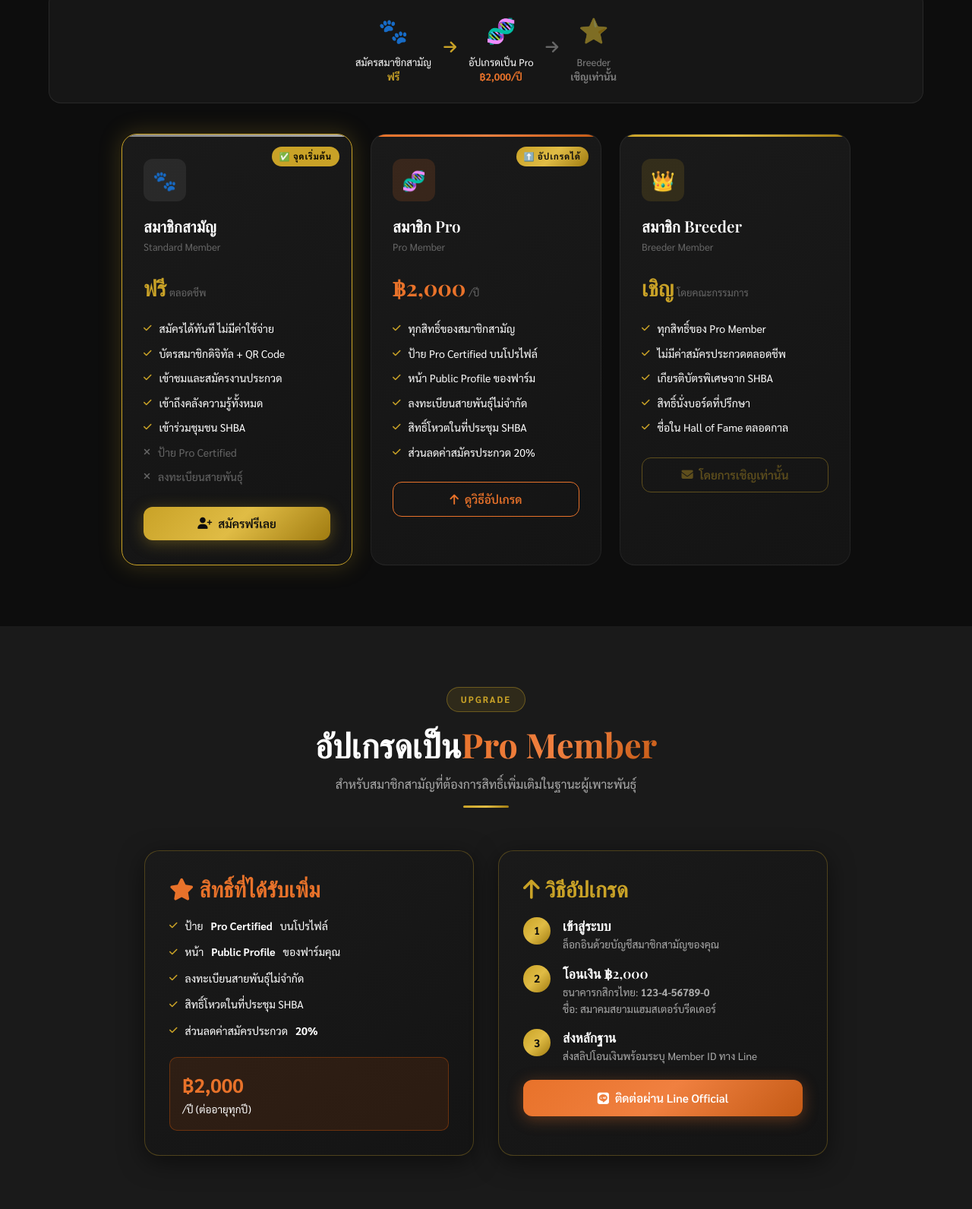
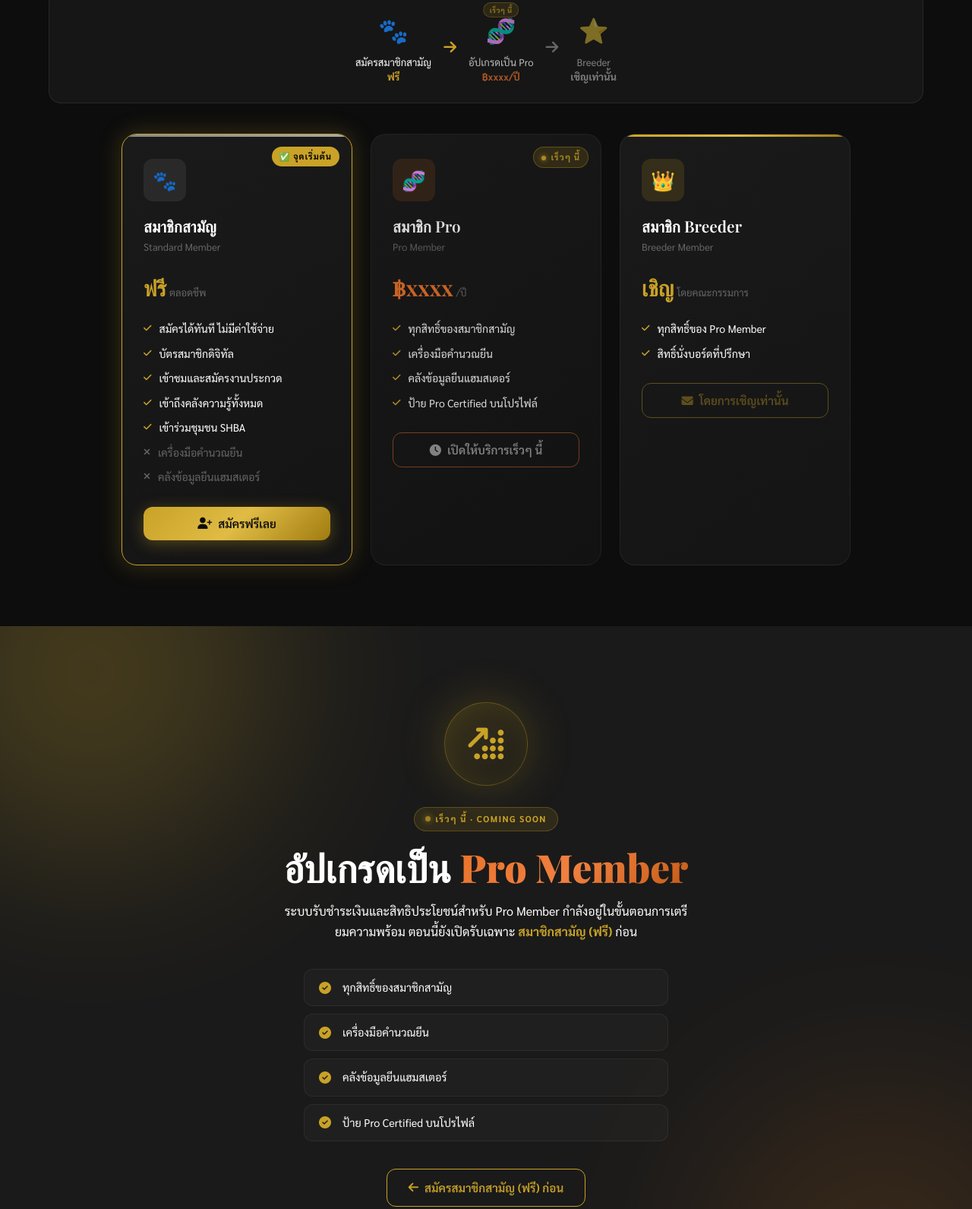
Before and after one commit to siamhba09/SHBAweb, a plain HTML site: page membership.html in a window 1280 px wide. Shown: the part 644-2235 px from the top of the page at 76% size. Drawn offline with nearby package versions, Linux system fonts and the light colour scheme; no server answers.

Commit message:
ข้อความอธิบาย

```diff
--- a/membership.html
+++ b/membership.html
@@ -170,9 +170,10 @@
         <div class="mem-flow-label">สมัครสมาชิกสามัญ<br/><span style="color:var(--gold);font-weight:700">ฟรี</span></div>
       </div>
       <div class="mem-flow-arrow"><i class="fa-solid fa-arrow-right"></i></div>
-      <div class="mem-flow-step">
+      <div class="mem-flow-step" style="opacity:.7;position:relative">
+        <span style="position:absolute;top:-10px;left:50%;transform:translateX(-50%);font-size:.58rem;font-weight:700;padding:2px 8px;border-radius:999px;background:rgba(200,160,32,0.18);color:var(--gold);border:1px solid rgba(200,160,32,0.4);white-space:nowrap;text-transform:uppercase;letter-spacing:.05em">เร็วๆ นี้</span>
         <div class="mem-flow-icon">🧬</div>
-        <div class="mem-flow-label">อัปเกรดเป็น Pro<br/><span style="color:var(--orange);font-weight:700">฿2,000/ปี</span></div>
+        <div class="mem-flow-label">อัปเกรดเป็น Pro<br/><span style="color:var(--orange);font-weight:700">฿xxxx/ปี</span></div>
       </div>
       <div class="mem-flow-arrow dim"><i class="fa-solid fa-arrow-right"></i></div>
       <div class="mem-flow-step dim">
@@ -194,19 +195,41 @@
         </div>
         <div class="mem-features">
           <div class="mem-feature"><i class="fa-solid fa-check check"></i> สมัครได้ทันที ไม่มีค่าใช้จ่าย</div>
-          <div class="mem-feature"><i class="fa-solid fa-check check"></i> บัตรสมาชิกดิจิทัล + QR Code</div>
+          <div class="mem-feature"><i class="fa-solid fa-check check"></i> บัตรสมาชิกดิจิทัล</div>
           <div class="mem-feature"><i class="fa-solid fa-check check"></i> เข้าชมและสมัครงานประกวด</div>
           <div class="mem-feature"><i class="fa-solid fa-check check"></i> เข้าถึงคลังความรู้ทั้งหมด</div>
           <div class="mem-feature"><i class="fa-solid fa-check check"></i> เข้าร่วมชุมชน SHBA</div>
-          <div class="mem-feature dim"><i class="fa-solid fa-xmark cross"></i> ป้าย Pro Certified</div>
-          <div class="mem-feature dim"><i class="fa-solid fa-xmark cross"></i> ลงทะเบียนสายพันธุ์</div>
+          <div class="mem-feature dim"><i class="fa-solid fa-xmark cross"></i> เครื่องมือคำนวณยีน</div>
+          <div class="mem-feature dim"><i class="fa-solid fa-xmark cross"></i> คลังข้อมูลยีนแฮมสเตอร์</div>
         </div>
         <button class="btn btn-gold w-100" onclick="openModal('login-modal'); switchAuthTab('signup')">
           <i class="fa-solid fa-user-plus"></i> สมัครฟรีเลย
         </button>
       </div>
 
-      <!-- Breeder (upgrade) -->
+      <!-- Pro (Coming Soon) -->
+      <div class="mem-card breeder mem-soon fade-in-up">
+        <div class="mem-featured-badge" style="background:rgba(200,160,32,0.18);color:var(--gold);border:1px solid rgba(200,160,32,0.4)">
+          <span class="dot" style="display:inline-block;width:6px;height:6px;border-radius:50%;background:var(--gold);box-shadow:0 0 6px var(--gold);margin-right:6px;vertical-align:middle"></span>เร็วๆ นี้
+        </div>
+        <div class="mem-icon">🧬</div>
+        <h3>สมาชิก Pro</h3><p class="mem-sub">Pro Member</p>
+        <div class="mem-price">
+          <span class="price text-orange">฿xxxx</span>
+          <span class="per">/ปี</span>
+        </div>
+        <div class="mem-features">
+          <div class="mem-feature"><i class="fa-solid fa-check check"></i> ทุกสิทธิ์ของสมาชิกสามัญ</div>
+          <div class="mem-feature"><i class="fa-solid fa-check check"></i> เครื่องมือคำนวณยีน</div>
+          <div class="mem-feature"><i class="fa-solid fa-check check"></i> คลังข้อมูลยีนแฮมสเตอร์</div>
+          <div class="mem-feature"><i class="fa-solid fa-check check"></i> ป้าย Pro Certified บนโปรไฟล์</div>
+        </div>
+        <button class="btn btn-outline-orange w-100" disabled style="opacity:.55;cursor:not-allowed">
+          <i class="fa-solid fa-clock"></i> เปิดให้บริการเร็วๆ นี้
+        </button>
+      </div>
+
+      <!-- ORIGINAL Pro Card (เก็บไว้สำหรับเปิดใช้งานในอนาคต)
       <div class="mem-card breeder fade-in-up">
         <div class="mem-featured-badge">⬆️ อัปเกรดได้</div>
         <div class="mem-icon">🧬</div>
@@ -227,6 +250,8 @@
           <i class="fa-solid fa-arrow-up"></i> ดูวิธีอัปเกรด
         </button>
       </div>
+      -->
+
 
       <!-- Honorary -->
       <div class="mem-card honorary fade-in-up">
@@ -238,10 +263,7 @@
         </div>
         <div class="mem-features">
           <div class="mem-feature"><i class="fa-solid fa-check check"></i> ทุกสิทธิ์ของ Pro Member</div>
-          <div class="mem-feature"><i class="fa-solid fa-check check"></i> ไม่มีค่าสมัครประกวดตลอดชีพ</div>
-          <div class="mem-feature"><i class="fa-solid fa-check check"></i> เกียรติบัตรพิเศษจาก SHBA</div>
           <div class="mem-feature"><i class="fa-solid fa-check check"></i> สิทธิ์นั่งบอร์ดที่ปรึกษา</div>
-          <div class="mem-feature"><i class="fa-solid fa-check check"></i> ชื่อใน Hall of Fame ตลอดกาล</div>
         </div>
         <button class="btn btn-outline-gold w-100" disabled style="opacity:.4;cursor:not-allowed">
           <i class="fa-solid fa-envelope"></i> โดยการเชิญเท่านั้น
@@ -251,7 +273,7 @@
   </div>
 </section>
 
-<!-- UPGRADE TO BREEDER -->
+<!-- UPGRADE TO PRO — ปิดชั่วคราว (Coming Soon) เก็บโค้ดไว้สำหรับเปิดใช้งานในอนาคต
 <section id="upgrade-section" class="section" style="background:var(--black-light)">
   <div class="container">
     <div class="section-header fade-in-up">
@@ -262,21 +284,19 @@
     </div>
     <div style="display:grid;grid-template-columns:1fr 1fr;gap:32px;max-width:900px;margin:0 auto" class="fade-in-up">
 
-      <!-- What you get -->
       <div class="card" style="padding:32px">
         <h3 style="color:var(--orange);margin-bottom:20px"><i class="fa-solid fa-star"></i> สิทธิ์ที่ได้รับเพิ่ม</h3>
-        <div class="mem-feature" style="margin-bottom:12px"><i class="fa-solid fa-check check"></i> ป้าย <strong>Pro Certified</strong> บนโปรไฟล์</div>
-        <div class="mem-feature" style="margin-bottom:12px"><i class="fa-solid fa-check check"></i> หน้า <strong>Public Profile</strong> ของฟาร์มคุณ</div>
+        <div class="mem-feature" style="margin-bottom:12px"><i class="fa-solid fa-check check"></i> ป้าย Pro Certified บนโปรไฟล์</div>
+        <div class="mem-feature" style="margin-bottom:12px"><i class="fa-solid fa-check check"></i> หน้า Public Profile ของฟาร์มคุณ</div>
         <div class="mem-feature" style="margin-bottom:12px"><i class="fa-solid fa-check check"></i> ลงทะเบียนสายพันธุ์ไม่จำกัด</div>
         <div class="mem-feature" style="margin-bottom:12px"><i class="fa-solid fa-check check"></i> สิทธิ์โหวตในที่ประชุม SHBA</div>
-        <div class="mem-feature" style="margin-bottom:12px"><i class="fa-solid fa-check check"></i> ส่วนลดค่าสมัครประกวด <strong>20%</strong></div>
+        <div class="mem-feature" style="margin-bottom:12px"><i class="fa-solid fa-check check"></i> ส่วนลดค่าสมัครประกวด 20%</div>
         <div style="margin-top:24px;padding:16px;background:rgba(255,100,0,.1);border-radius:10px;border:1px solid rgba(255,100,0,.3)">
           <div style="font-size:1.6rem;font-weight:800;color:var(--orange)">฿2,000</div>
           <div style="font-size:.85rem;color:var(--text-muted)">/ปี (ต่ออายุทุกปี)</div>
         </div>
       </div>
 
-      <!-- How to upgrade -->
       <div class="card" style="padding:32px">
         <h3 style="color:var(--gold);margin-bottom:20px"><i class="fa-solid fa-arrow-up"></i> วิธีอัปเกรด</h3>
         <div class="register-step" style="margin-bottom:16px">
@@ -286,7 +306,7 @@
         <div class="register-step" style="margin-bottom:16px">
           <div class="step-num">2</div>
           <div class="step-content"><h4>โอนเงิน ฿2,000</h4>
-            <p>ธนาคารกสิกรไทย: <strong>123-4-56789-0</strong><br/>ชื่อ: สมาคมสยามแฮมสเตอร์บรีดเดอร์</p>
+            <p>ธนาคารกสิกรไทย: 123-4-56789-0 ชื่อ: สมาคมสยามแฮมสเตอร์บรีดเดอร์</p>
           </div>
         </div>
         <div class="register-step" style="margin-bottom:20px">
@@ -298,6 +318,31 @@
         </a>
       </div>
     </div>
+  </div>
+</section>
+-->
+
+<!-- UPGRADE COMING SOON -->
+<section id="upgrade-section" class="coming-soon" style="background:var(--black-light)">
+  <div class="cs-inner">
+    <div class="cs-icon"><i class="fa-solid fa-arrow-up-right-dots"></i></div>
+    <span class="cs-tag"><span class="dot"></span> เร็วๆ นี้ · Coming Soon</span>
+    <h1 class="cs-title">อัปเกรดเป็น <span class="text-gradient-orange">Pro Member</span></h1>
+    <p class="cs-subtitle">
+      ระบบรับชำระเงินและสิทธิประโยชน์สำหรับ Pro Member กำลังอยู่ในขั้นตอนการเตรียมความพร้อม
+      ตอนนี้ยังเปิดรับเฉพาะ <strong style="color:var(--gold)">สมาชิกสามัญ (ฟรี)</strong> ก่อน
+    </p>
+
+    <div class="cs-list">
+      <div class="cs-list-item"><i class="fa-solid fa-circle-check"></i> ทุกสิทธิ์ของสมาชิกสามัญ</div>
+      <div class="cs-list-item"><i class="fa-solid fa-circle-check"></i> เครื่องมือคำนวณยีน</div>
+      <div class="cs-list-item"><i class="fa-solid fa-circle-check"></i> คลังข้อมูลยีนแฮมสเตอร์</div>
+      <div class="cs-list-item"><i class="fa-solid fa-circle-check"></i> ป้าย Pro Certified บนโปรไฟล์</div>
+    </div>
+
+    <a href="#membership" class="btn btn-outline-gold cs-back">
+      <i class="fa-solid fa-arrow-left"></i> สมัครสมาชิกสามัญ (ฟรี) ก่อน
+    </a>
   </div>
 </section>
 
--- a/styles.css
+++ b/styles.css
@@ -3140,6 +3140,23 @@ select.form-control option { background: var(--black-card); }
 [data-theme="light"] .article-modal .am-content strong { color: var(--white); }
 [data-theme="light"] .article-modal .am-footer { border-top-color: rgba(100,70,20,0.1); }
 
+/* ---------- Pro card "Coming Soon" state ---------- */
+.mem-card.mem-soon {
+  opacity: .85;
+  position: relative;
+}
+.mem-card.mem-soon::before {
+  content: '';
+  position: absolute;
+  inset: 0;
+  background: linear-gradient(180deg, rgba(200,160,32,0.04) 0%, transparent 40%);
+  pointer-events: none;
+  border-radius: inherit;
+}
+.mem-card.mem-soon button:disabled {
+  color: var(--text-muted);
+}
+
 /* ---------- Article PAGE (article.html) ---------- */
 .article-page { padding: 24px 0 40px; }
 .article-back {
```
